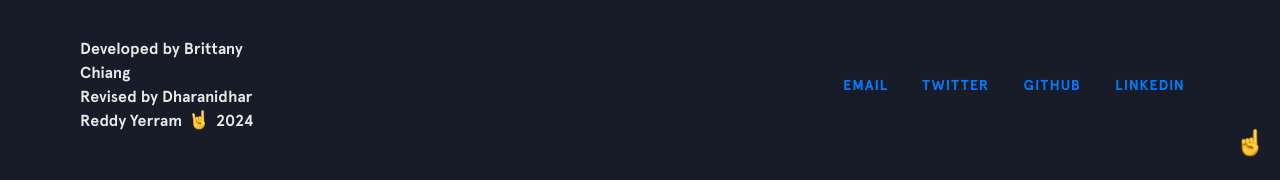
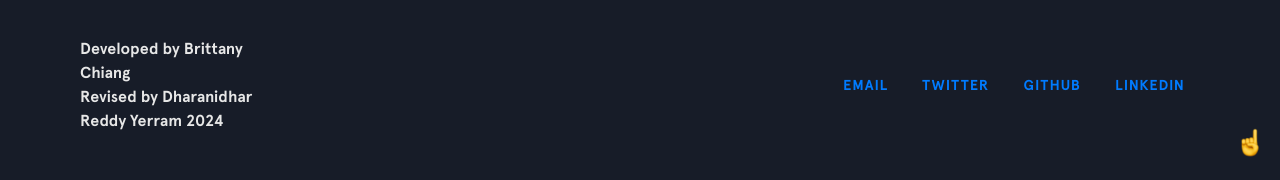
Before and after one commit to dreddyyerram/dreddyyerram.github.io, a Jekyll site: the page built from index.html, in a window 1280 px wide and 900 px high, scrolled down 1783 px. Shown: the part 717-897 px from the top of the window. Built offline with Jekyll 4.4.1, drawn with Linux system fonts in a browser that asks for light colours; nearby versions of some CDN libraries; part of the change alters nothing that is shown.

Commit message:
fix footer

```diff
--- a/_includes/footer.html
+++ b/_includes/footer.html
@@ -1,11 +1,12 @@
 <footer class="footer">
   <div class="footer__copyright">
     <div class="top">
-      <span>Developed by Brittany Chiang</span>
+      <span>Developed by </span>
+      <span>Brittany Chiang</span>
     </div>
     <div class="bottom">
-      <span>Revised by Dharanidhar Reddy Yerram</span>
-      <img class="emoji" src="{{site.baseurl}}/img/emojis/rockon.png" alt="emoji">
+      <span>Revised by </span>
+      <span>Dharanidhar Reddy Yerram</span>
       <span>2024</span>
     </div>
   </div>
```
